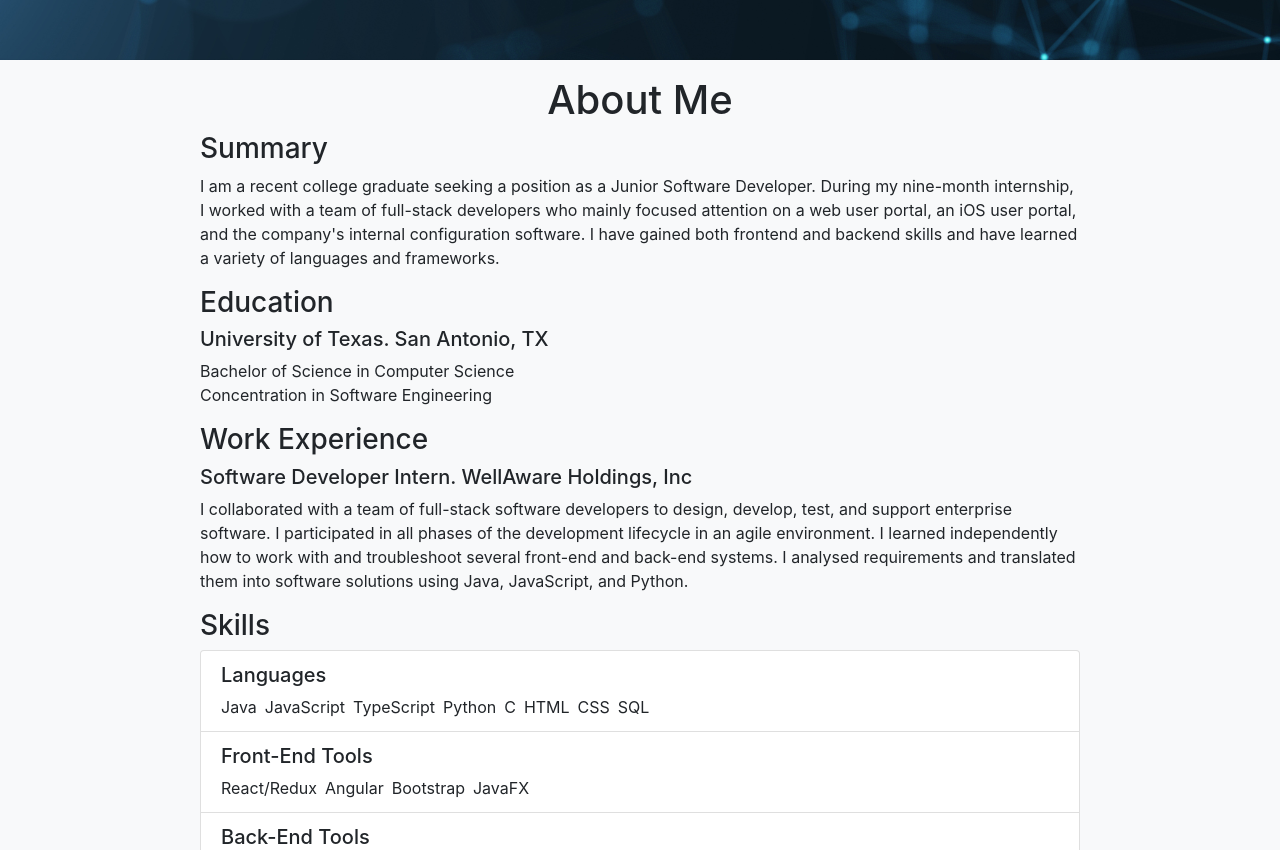
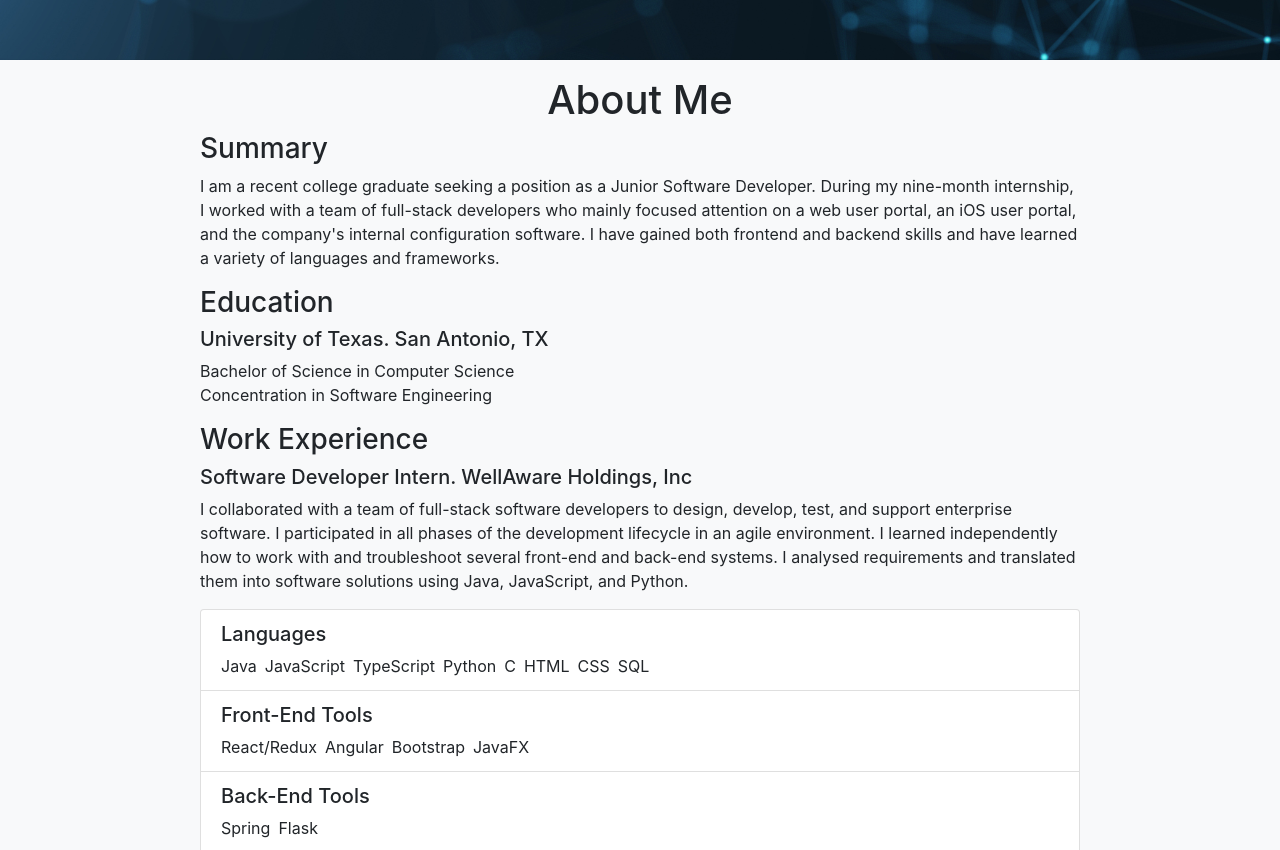
Before and after one commit to mpohler1/my-portfolio, a React (Create React App) app: page / in a window 1280 px wide. Shown: the part 740-1590 px from the top of the page. Built offline with nearby package versions, Linux system fonts and the light colour scheme.

Commit message:
changed structure of background and JSX so that map() could be utilized to make similar blocks

```diff
--- a/src/components/AboutMe.jsx
+++ b/src/components/AboutMe.jsx
@@ -1,5 +1,5 @@
 import React, {Component} from "react";
-import {aboutMeTitle, education, skills, summary, workExperience} from "../resources/aboutMe";
+import {aboutMeTitle, background, skills} from "../resources/aboutMe";
 
 class AboutMe extends Component {
 
@@ -14,30 +14,27 @@ class AboutMe extends Component {
                         <div className="container center">
                             <div className="row">
                                 <div className="col">
-                                    <div className="row d-block content">
-                                        <h3 className="h3">{summary.title}</h3>
-                                        <p>{summary.content}</p>
-                                    </div>
-                                    <div className="row d-block content">
-                                        <h3 className="h3">{education.title}</h3>
-                                        <h5 className="h5">{education.school}</h5>
-                                        <p>{education.degree}<br/>{education.concentration}</p>
-                                    </div>
-                                    <div className="row d-block content">
-                                        <h3 className="h3">{workExperience.title}</h3>
-                                        <h5 className="h5">{workExperience.position}. {workExperience.employer}</h5>
-                                        <p>{workExperience.content}</p>
-                                    </div>
-                                    <div className="row content">
-                                        <h3 className="h3">{skills.title}</h3>
-                                    </div>
+                                    {background.map(item => (
+                                        <div className="row d-block content">
+                                            <h3 className="h3">{item.title}</h3>
+                                            {item.headline ? <h5 className="h5">{item.headline}</h5>:null}
+                                            <p>
+                                                {item.content}
+                                                {item.subContent ?
+                                                    <React.Fragment>
+                                                        <br/> {item.subContent}
+                                                    </React.Fragment>
+                                                :null}
+                                            </p>
+                                        </div>
+                                    ))}
                                     <div className="row d-block">
                                         <ul className="list-group">
-                                            {skills.content.map((skill) => (
+                                            {skills.content.map(skill => (
                                                 <li className="list-group-item">
                                                     <h5 className="h5">{skill.name}</h5>
                                                     <ul className="list-inline">
-                                                        {skill.list.map((tool) => <li className="list-inline-item">{tool}</li>)}
+                                                        {skill.list.map(tool => <li className="list-inline-item">{tool}</li>)}
                                                     </ul>
                                                 </li>
                                             ))}
--- a/src/resources/aboutMe.js
+++ b/src/resources/aboutMe.js
@@ -1,6 +1,7 @@
 export const aboutMeTitle = "About Me";
 
-export const summary = {
+export const background = [
+    {
         title: "Summary",
         content: (
             "I am a recent college graduate seeking a position as a Junior " +
@@ -10,22 +11,16 @@ export const summary = {
             "internal configuration software. I have gained both frontend and " +
             "backend skills and have learned a variety of languages and frameworks."
         )
-};
-
-export const education = {
+    },
+    {
         title: "Education",
-    school: "University of Texas. San Antonio, TX",
-    graduation: "Dec 2019",
-    degree: "Bachelor of Science in Computer Science",
-    concentration: "Concentration in Software Engineering"
-};
-
-export const workExperience = {
+        headline: "University of Texas. San Antonio, TX",
+        content: "Bachelor of Science in Computer Science",
+        subContent: "Concentration in Software Engineering"
+    },
+    {
         title: "Work Experience",
-    position: "Software Developer Intern",
-    employer: "WellAware Holdings, Inc",
-    startDate: "Sep 2017",
-    endDate: "Jun 2018",
+        headline: "Software Developer Intern. WellAware Holdings, Inc",
         content: (
             "I collaborated with a team of full-stack software developers to design, " +
             "develop, test, and support enterprise software. I participated in all " +
@@ -34,7 +29,8 @@ export const workExperience = {
             "back-end systems. I analysed requirements and translated them into " +
             "software solutions using Java, JavaScript, and Python."
         )
-};
+    }
+];
 
 export const skills = {
     title: "Skills",
```
Lines whose indentation alone changed are shown as unchanged.
